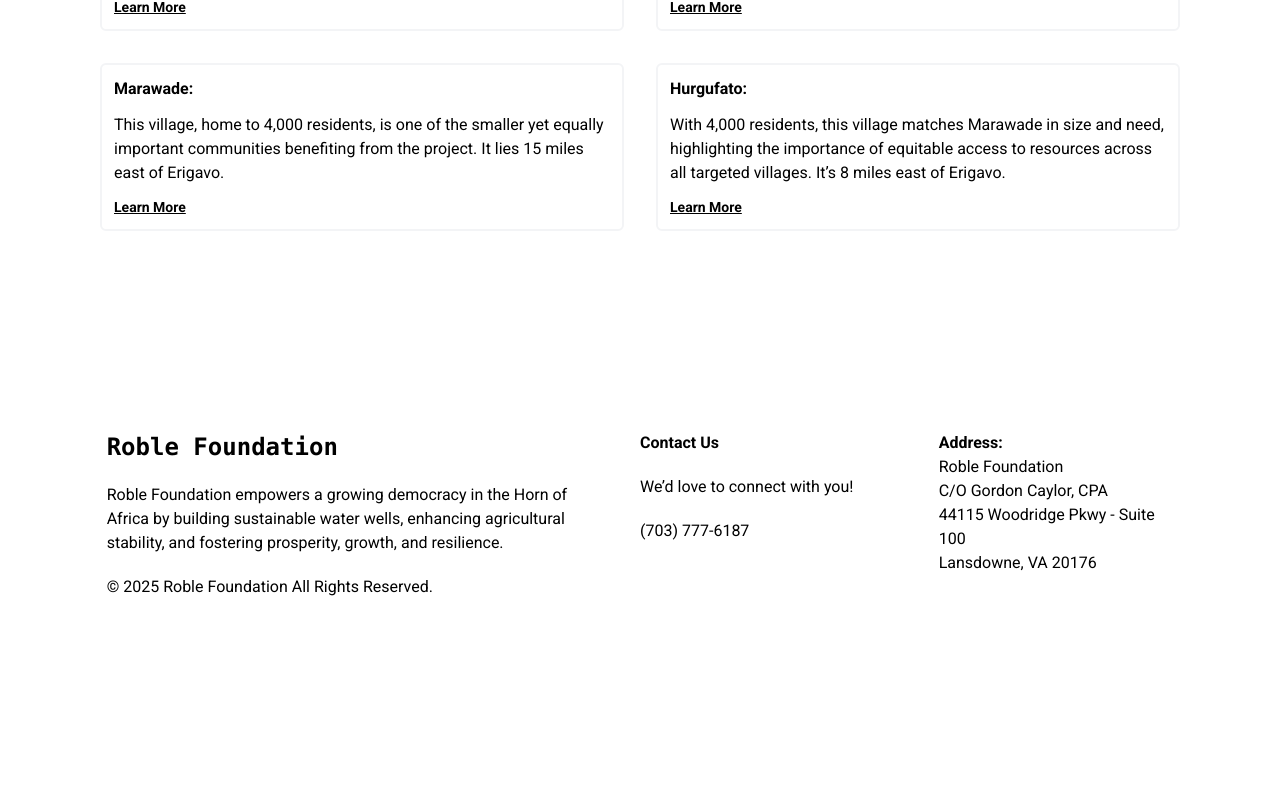
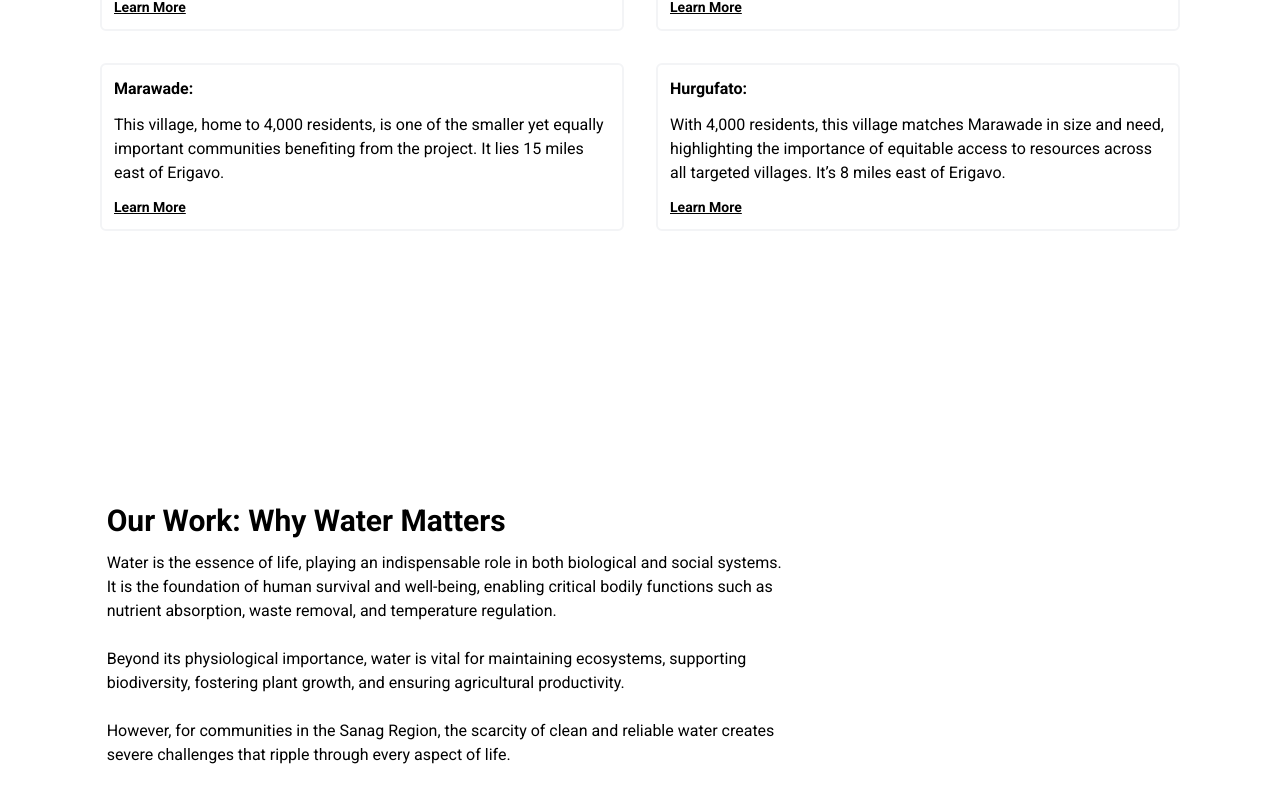
Before and after one commit to SdotKab/roblefoundation, a Next.js app: page / in a window 1280 px wide. Shown: the part 1964-2766 px from the top of the page. Before the commit the page ends 2627 px from the top, so only its background shows below. Built offline with nearby package versions, Linux system fonts and the light colour scheme.

Commit message:
update works - image carousel not functional

```diff
--- a/app/components/Helper/BoxText.tsx
+++ b/app/components/Helper/BoxText.tsx
@@ -4,7 +4,7 @@ type Props = {
   children: React.ReactNode
 }
 
-const BoxText = ({children}: Props) => {
+const BoxText = ({ children }: Props) => {
   return (
   <h1 className="border-2 px-4 w-fit bg-gray-100 py-1 text-blue-500 font-bold">
     {children}
--- /dev/null
+++ b/app/components/Helper/H2Text.tsx
@@ -0,0 +1,15 @@
+import React from 'react'
+
+type Props = {
+    children: React.ReactNode;
+}
+
+const H2Text = ( { children }: Props) => {
+    return (
+        <h1 className="basis-3/5 font-monserrate text-3xl font-bold">
+            {children}
+        </h1>
+    )
+}
+
+export default H2Text
--- /dev/null
+++ b/app/components/Helper/MyCarousel.tsx
@@ -0,0 +1,29 @@
+import React from 'react'
+
+type Props = {
+  name: string;
+  description?:string;
+  image:string;
+}
+
+const MyCarousel = ({ name, description, image }: Props) => {
+  const overlayStyles = `p-5 absolute z-30 flex
+  h-[250px] w-[450px] flex-col items-center justify-center
+  whitespace-normal bg-primary-500 text-center text-white
+  opacity-0 transistion duration-500 hover:opacity-90`;
+
+  return (
+      <div className="hidden duration-700 ease-in-out" data-carousel-item>
+          <div className={overlayStyles}>
+            <p className="text-2xl">{name}</p>
+            <p className="mt-5">{description}</p>
+          </div>
+        <img
+          className="absolute block w-full -translate-x-1/2 -translate-y-1/2 top-1/2 left-1/2"
+          alt={`${image}`}
+          src={image} />
+      </div>
+  )
+}
+
+export default MyCarousel
--- /dev/null
+++ b/app/components/Home/Work/Work.tsx
@@ -0,0 +1,114 @@
+"use client"
+
+import { motion } from 'framer-motion';
+
+import H2Text from '../../Helper/H2Text';
+import MyCarousel from '../../Helper/MyCarousel';
+import { WorkType } from '@/types/types';
+
+const works: Array<WorkType> = [
+  {
+    name: "Health Crises",
+    description: "Clean water is crucial for preventing diseases in Sanag Region, saving lives and reducing health crises.",
+    image: "/1Ali.jpg",
+  },
+  {
+    name: "Economic Impact",
+    description: "Water scarcity limits economic opportunities, forces long walks for unreliable sources, hinders education, employment, agriculture, and income generation.",
+    image: "/2Saed.jpg",
+  },
+  {
+    name: "Environmental Strain",
+    description: "Overuse and mismanagement of water resources strain the environment, threatening agriculture, food security, and biodiversity without sustainable solutions.",
+    image: "/9Fatouma.jpg",
+  },
+  {
+    name: "The Importance of Action",
+    description: "Water sustains health, drives development, and nurtures the environment; addressing scarcity fosters thriving communities, improved health, and opportunities.",
+    image: "/4Sincaro.jpg",
+  },
+]
+
+type Props = {}
+
+const Work = (props: Props) => {
+  return (
+      <section
+        id="work"
+        className="mx-auto w-5/6 pt-24 pb-32"
+      >
+
+      <motion.div
+        className="w-4/5 mt-10"
+        initial="hidden"
+        whileInView="visible"
+        viewport={{ once: true, amount: 0.5 }}
+        transition={{ duration: 0.5 }}
+        variants={{
+            hidden: { opacity: 0, x: -50 },
+            visible: { opacity: 1, x: 0 },
+        }}
+      >
+        <div className="w-4/5">
+          <H2Text>
+            Our Work: Why Water Matters
+          </H2Text>
+          <ul>
+            <li className="py-3">
+            Water is the essence of life, playing an indispensable role in both biological and social systems. It is the foundation of human survival and well-being, enabling critical bodily functions such as nutrient absorption, waste removal, and temperature regulation.
+            </li>
+            <li className="py-3">
+            Beyond its physiological importance, water is vital for maintaining ecosystems, supporting biodiversity, fostering plant growth, and ensuring agricultural productivity.
+            </li>
+
+            <li className="py-3">
+            However, for communities in the Sanag Region, the scarcity of clean and reliable water creates severe challenges that ripple through every aspect of life.
+            </li>
+          </ul>
+        </div>
+      </motion.div>
+
+      <div id="default-carousel" className="relative w-full" data-carousel="slide">
+        <div className="relative h-56 rounded-lg md:h-96">
+          {/* {works.map((item: WorkType, index) => (
+            <MyCarousel
+              key={`${item.name}-${index}`}
+              name={item.name}
+              description={item.description}
+              image={item.image}
+            />
+          ))} */}
+
+
+        </div>
+        {/* <div className="absolute z-30 flex -translate-x-1/2 bottom-5 left-1/2 space-x-3 rtl:space-x-reverse">
+          <button type="button" className="w-3 h-3 rounded-full" aria-current="true" aria-label="Slide 1" data-carousel-slide-to="0">button</button>
+          <button type="button" className="w-3 h-3 rounded-full" aria-current="false" aria-label="Slide 2" data-carousel-slide-to="1">button</button>
+          <button type="button" className="w-3 h-3 rounded-full" aria-current="false" aria-label="Slide 3" data-carousel-slide-to="2">button</button>
+          <button type="button" className="w-3 h-3 rounded-full" aria-current="false" aria-label="Slide 4" data-carousel-slide-to="3">button</button>
+          <button type="button" className="w-3 h-3 rounded-full" aria-current="false" aria-label="Slide 5" data-carousel-slide-to="4">button</button>
+        </div>
+        <button type="button" className="absolute top-0 start-0 z-30 flex items-center justify-center h-full px-4 cursor-pointer group focus:outline-none" data-carousel-prev>
+            <span className="inline-flex items-center justify-center w-10 h-10 rounded-full bg-white/30 dark:bg-gray-800/30 group-hover:bg-white/50 dark:group-hover:bg-gray-800/60 group-focus:ring-4 group-focus:ring-white dark:group-focus:ring-gray-800/70 group-focus:outline-none">
+                <svg className="w-4 h-4 text-white dark:text-gray-800 rtl:rotate-180" aria-hidden="true" xmlns="http://www.w3.org/2000/svg" fill="none" viewBox="0 0 6 10">
+                    <path stroke="currentColor" strokeLinecap="round" strokeLinejoin="round" strokeWidth="2" d="M5 1 1 5l4 4"/>
+                    </svg>
+                <span className="sr-only"> Previousspan </span>
+              </span>
+        </button>
+
+        <button type="button" className="absolute top-0 end-0 z-30 flex items-center justify-center h-full px-4 cursor-pointer group focus:outline-none" data-carousel-next>
+          <span className="inline-flex items-center justify-center w-10 h-10 rounded-full bg-white/30 dark:bg-gray-800/30 group-hover:bg-white/50 dark:group-hover:bg-gray-800/60 group-focus:ring-4 group-focus:ring-white dark:group-focus:ring-gray-800/70 group-focus:outline-none">
+            <svg className="w-4 h-4 text-white dark:text-gray-800 rtl:rotate-180" aria-hidden="true" xmlns="http://www.w3.org/2000/svg" fill="none" viewBox="0 0 6 10">
+                <path stroke="currentColor" strokeLinecap="round" strokeLinejoin="round" strokeWidth="2" d="m1 9 4-4-4-4"/>
+                </svg>
+            <span className="sr-only">Nextspan</span>
+          </span>
+        </button>
+         */}
+      </div>
+    </section>
+  )
+}
+
+export default Work
--- a/app/components/Home/page.tsx
+++ b/app/components/Home/page.tsx
@@ -3,6 +3,7 @@ import React from 'react'
 import Hero from './Hero/Hero'
 import About from './About/About'
 import Wells from './Wells/Wells'
+import Work from './Work/Work'
 
 const Home = () => {
 
@@ -12,6 +13,7 @@ const Home = () => {
       <Hero />
       <About />
       <Wells />
+      <Work />
     </div>
   )
 }
--- a/package.json
+++ b/package.json
@@ -9,6 +9,7 @@
     "lint": "next lint"
   },
   "dependencies": {
+    "flowbite-react": "^0.10.2",
     "framer-motion": "^12.4.10",
     "next": "15.1.2",
     "react": "^19.0.0",
--- a/tailwind.config.ts
+++ b/tailwind.config.ts
@@ -1,11 +1,17 @@
 import type { Config } from "tailwindcss";
+
+const flowbite = require("flowbite-react/tailwind");
+
 
 export default {
   content: [
     "./pages/**/*.{js,ts,jsx,tsx,mdx}",
     "./components/**/*.{js,ts,jsx,tsx,mdx}",
     "./app/**/*.{js,ts,jsx,tsx,mdx}",
+    flowbite.content(),
   ],
   theme: {},
-  plugins: [],
+  plugins: [
+    flowbite.plugin(),
+  ],
 } satisfies Config;
--- a/types/types.ts
+++ b/types/types.ts
@@ -5,3 +5,9 @@ export interface LocationType {
   title: string;
   description: string;
 }
+
+export interface WorkType {
+  name: string;
+  description?: string;
+  image: string;
+}
```
Also changed, not shown: 1 other file (tests, documents, lock files or other folders).
